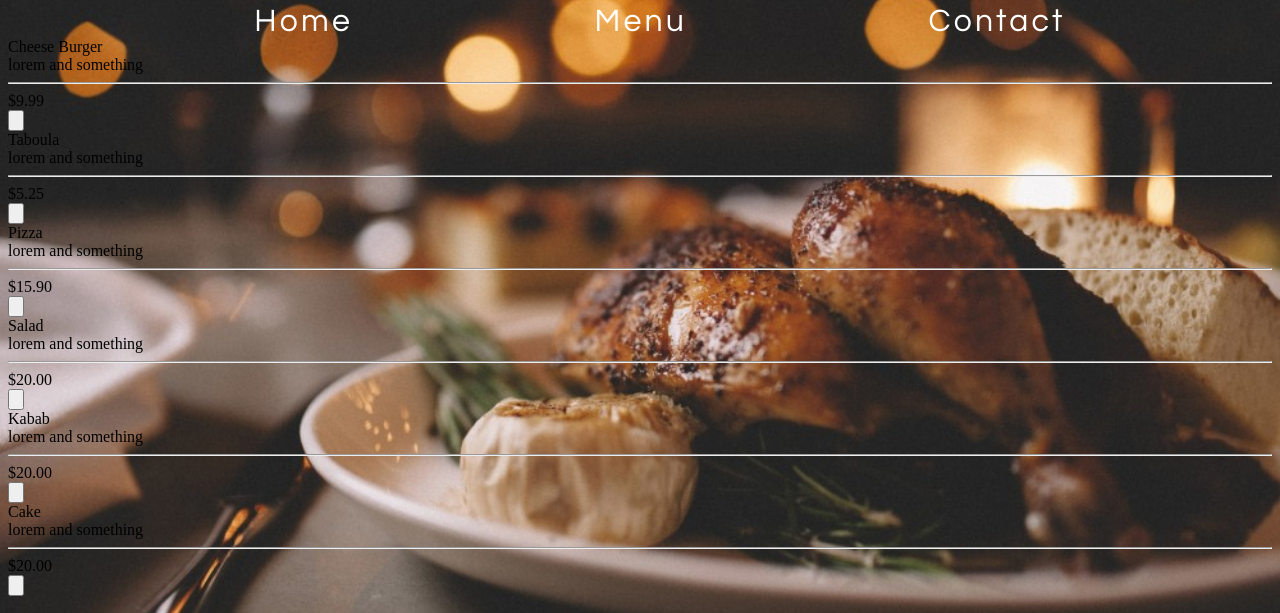
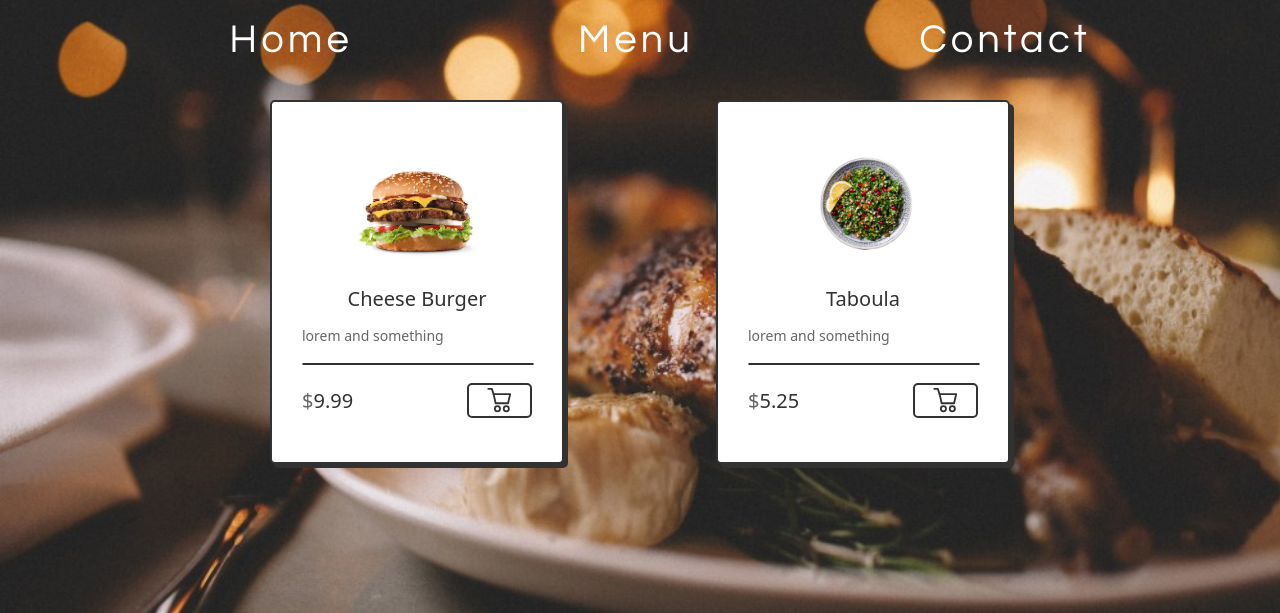
Before and after one commit to nmcev/Odin-restaurant-page, a website built with webpack: page dist/index.html in a window 1280 px wide. Both pictures are taken after a click on the item "Menu". Shown: the part 107-720 px from the top of the page. Built offline with nearby package versions, Linux system fonts and the light colour scheme.

Commit message:
feat: style for cards, change font size,padding

```diff
--- a/src/styles/homePage.css
+++ b/src/styles/homePage.css
@@ -38,17 +38,17 @@ html {
     margin: auto;
     max-width: fit-content;
     color: rgb(255, 255, 255);
-    font-size: 18px;
+    font-size: 20px;
 }
 
 .ul-list {
-    padding-top: .5rem;
+    padding-top: 1ch;
     display: flex;
     margin: 0;
     justify-content: space-evenly;
     gap: 2ch;
     color: white;
-    font-size: 32px;
+    font-size: 40px;
     font-family: MyFont;
     letter-spacing: 0.1em;
 }
@@ -89,5 +89,6 @@ html {
         justify-content: center !important;
         align-items: center;
         min-height: 40vh;
+        font-size: 40px;
     }
 }
--- a/src/styles/menuPage.css
+++ b/src/styles/menuPage.css
@@ -9,3 +9,170 @@
     font-weight: 500;
     font-size: 50px;
 }
+
+.card {
+    --font-color: #323232;
+    --font-color-sub: #666;
+    --bg-color: #fff;
+    --main-color: #323232;
+    --main-focus: #2d8cf0;
+    width: 230px;
+    height: 300px;
+    background: var(--bg-color);
+    border: 2px solid var(--main-color);
+    box-shadow: 4px 4px var(--main-color);
+    border-radius: 5px;
+    display: flex;
+    flex-direction: column;
+    justify-content: flex-start;
+    padding: 30px;
+    gap: 10px;
+    font-family: system-ui, -apple-system, BlinkMacSystemFont, 'Segoe UI', Roboto, Oxygen, Ubuntu, Cantarell, 'Open Sans', 'Helvetica Neue', sans-serif;
+}
+
+.cards {
+    display: flex;
+    justify-content: center;
+    align-items: center;
+}
+
+.cards-container {
+    display: flex;
+    justify-content: center;
+    align-items: center;
+    gap: 19ch;
+    flex-wrap: wrap;
+    padding: 5ch;
+    height: 40vh;
+}
+
+;
+
+.card:last-child {
+    justify-content: flex-end;
+}
+
+.card-img {
+    /* clear and add new css */
+    transition: all 0.5s;
+    display: flex;
+    justify-content: center;
+}
+
+.card-img .img {
+    transform: scale(1);
+    position: relative;
+    box-sizing: border-box;
+    width: 140px;
+    height: 140px;
+}
+
+.img {
+    content: '';
+    position: absolute;
+    /* width: 150px; */
+    display: flex;
+    background-repeat: no-repeat;
+    background-image: url('../assets/burger.jpg');
+    background-size: cover;
+    background-position: center;
+    background-clip: border-box;
+}
+
+
+.card-title {
+    font-size: 20px;
+    font-weight: 500;
+    text-align: center;
+    color: var(--font-color);
+    padding: .3ch;
+}
+
+.card-subtitle {
+    font-size: 14px;
+    font-weight: 400;
+    color: var(--font-color-sub);
+}
+
+.card-divider {
+    min-width: 100%;
+    border: 1px solid var(--main-color);
+    border-radius: 50px;
+}
+
+.card-footer {
+    display: flex;
+    flex-direction: row;
+    justify-content: space-between;
+    align-items: center;
+}
+
+.card-price {
+    font-size: 20px;
+    font-weight: 500;
+    color: var(--font-color);
+}
+
+.card-price span {
+    font-size: 20px;
+    font-weight: 500;
+    color: var(--font-color-sub);
+}
+
+.card-btn {
+    height: 35px;
+    background: var(--bg-color);
+    border: 2px solid var(--main-color);
+    border-radius: 5px;
+    padding: 0 15px;
+    transition: all 0.3s;
+}
+
+.card-btn svg {
+    width: 100%;
+    height: 100%;
+    fill: var(--main-color);
+    transition: all 0.3s;
+}
+
+.card-img:hover {
+    transform: translateY(-3px);
+}
+
+.card-btn:hover {
+    border: 2px solid var(--main-focus);
+}
+
+.card-btn:hover svg {
+    fill: var(--main-focus);
+}
+
+.card-btn:active {
+    transform: translateY(3px);
+}
+
+#content>div.cards-container>div:nth-child(2)>div>div.card-img>div {
+    background-image: url('../assets/t.png');
+}
+
+#content>div.cards-container>div:nth-child(3)>div>div.card-img>div {
+    background-image: url('../assets/p.jpg');
+}
+
+@media screen and (max-width: 768px) {
+    .cards-container {
+        gap: 3rem;
+    }
+
+    .ul-list {
+        /* display: flex ;
+        flex-direction: column;
+        justify-content: center ;
+        align-items: center; */
+        display: grid;
+        place-content: center;
+        margin: 0 auto;
+        min-height: 40vh;
+        padding-left: 15px;
+    }
+}
```
